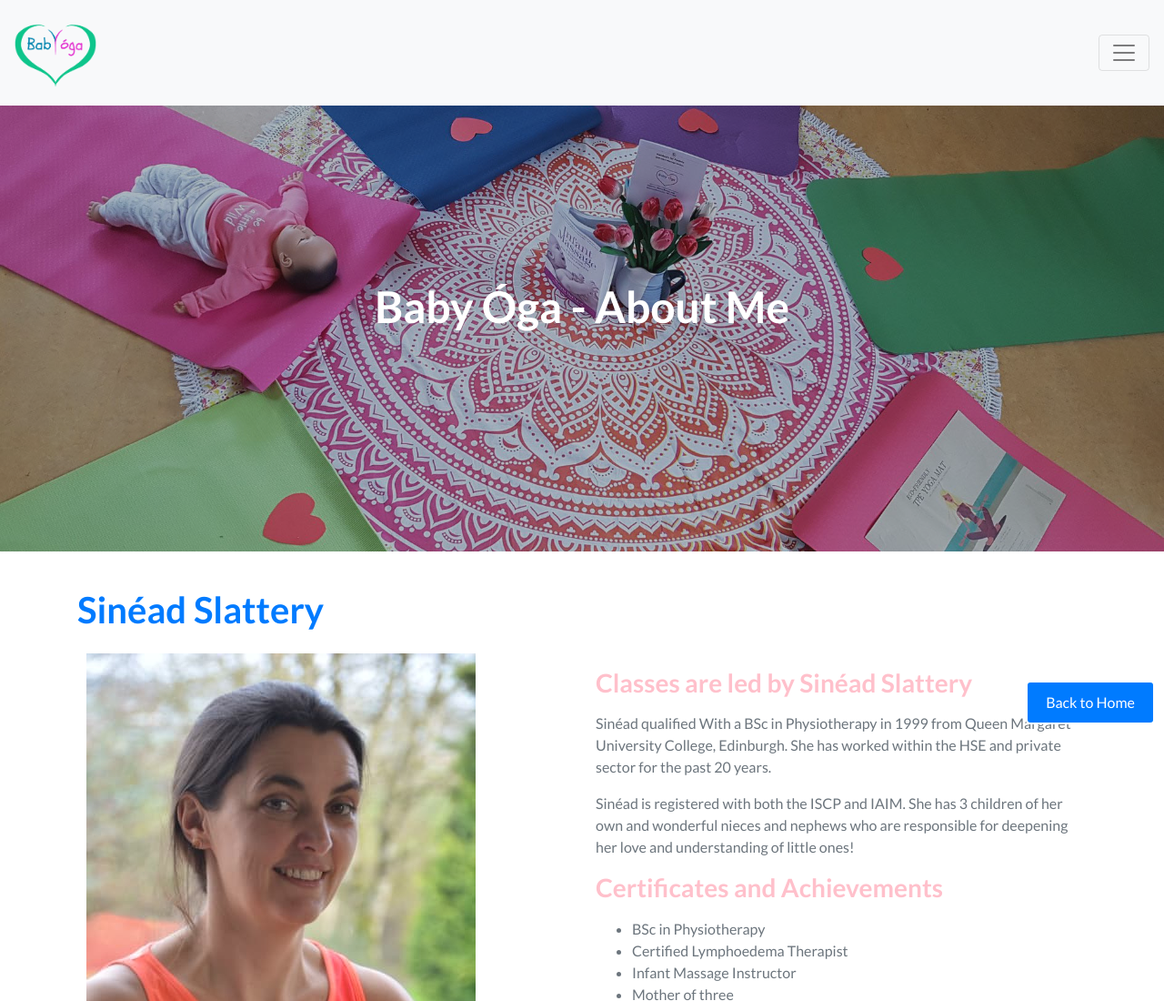
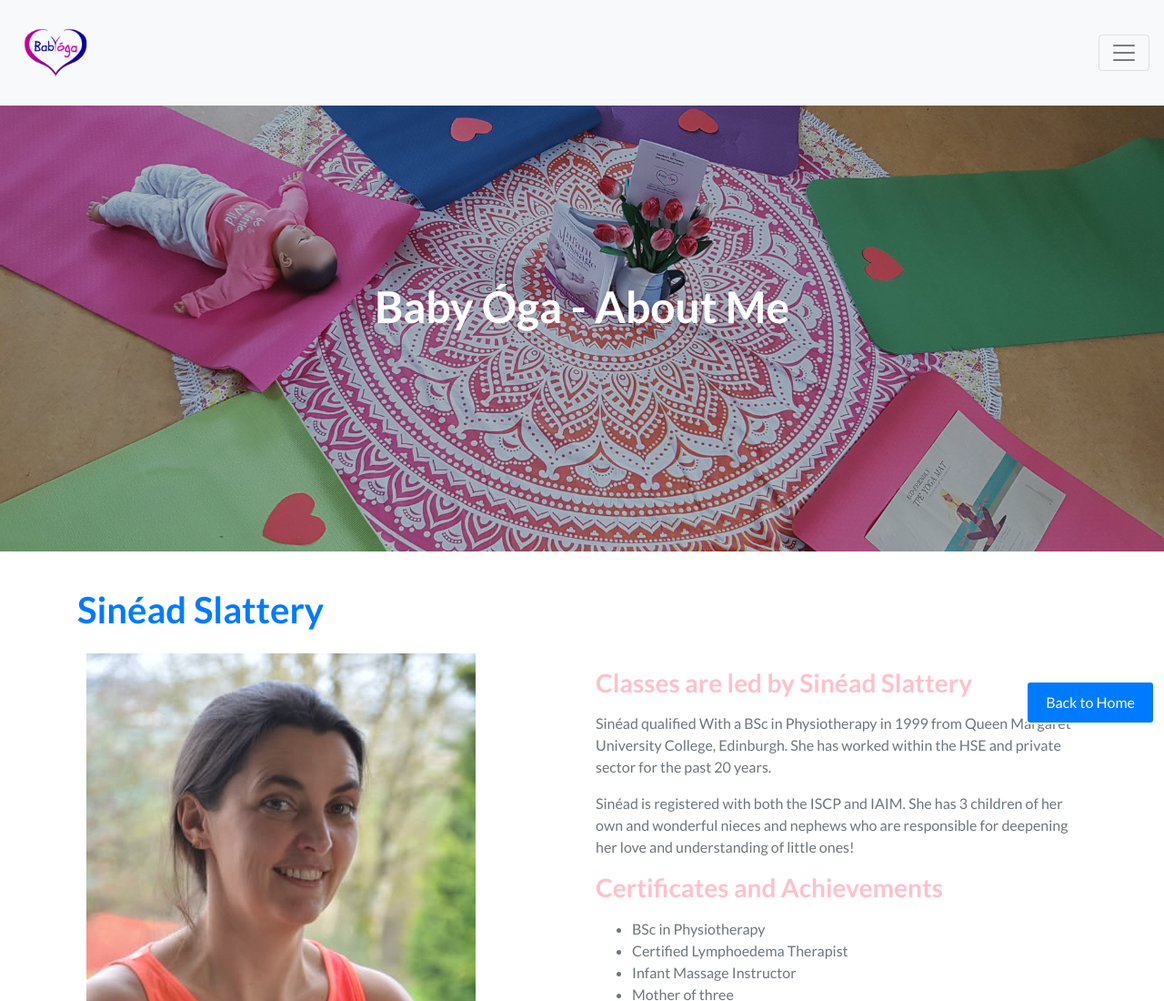
Before and after one commit to Sinead199/Sinead199.github.io, a website: page about.html in a window 1280 px wide. Shown: the top 1100 px of the page at 91% size. Drawn offline with nearby package versions, Linux system fonts and the light colour scheme.

Commit message:
link logo

```diff
--- a/about.html
+++ b/about.html
@@ -39,7 +39,7 @@
   <!--Navbar expandable -->
 			<nav class="navbar navbar-light bg-light static-top">
 				<div class="navbar-brand" href="index.html">
-					<img class="header-logo" src="logo/logo.png" alt="">
+					<img class="header-logo" src="logo/finLogo.png" alt="">
 				</div>
 			  <button class="navbar-toggler" type="button" data-toggle="collapse" data-target="#navbarNavAltMarkup" aria-controls="navbarNavAltMarkup" aria-expanded="false" aria-label="Toggle navigation">
 				<span class="navbar-toggler-icon"></span>
```
Also changed, not shown: benefits.html (+1 -1 lines), courses.html (+1 -1 lines), location.html (+1 -1 lines).
